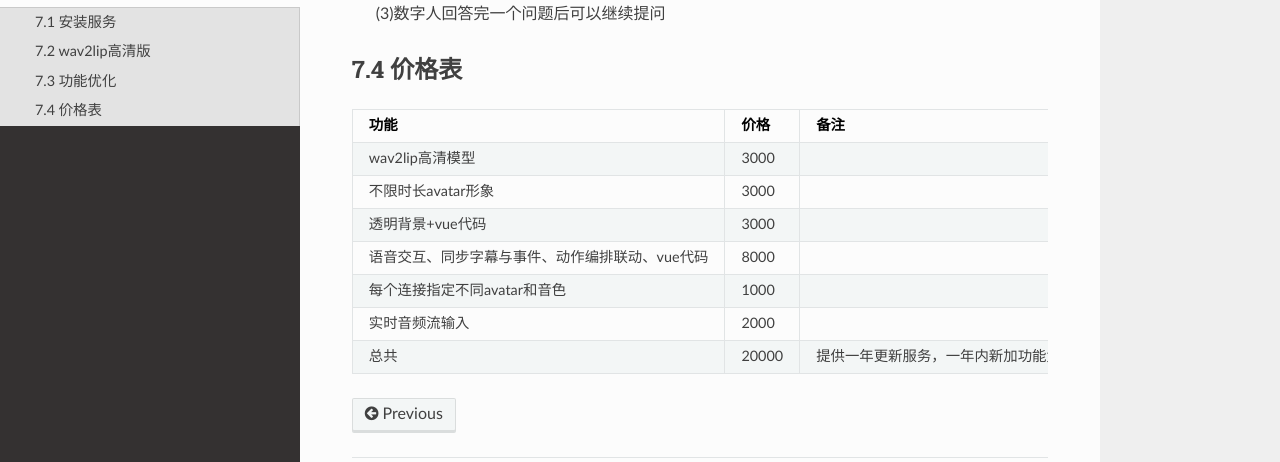
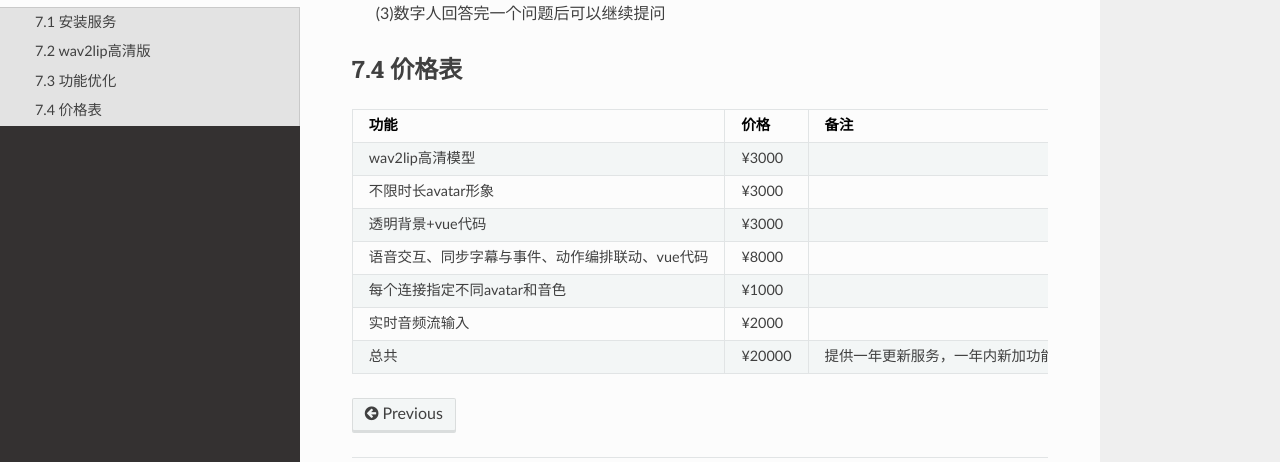
Before and after one commit to lipku/livetalking-doc, a Sphinx documentation site: the page built from docs/source/service.md, in a window 1280 px wide and 900 px high, scrolled down 778 px. Shown: the part 337-799 px from the top of the window. Built offline with Sphinx 7.4.7 and the Read the Docs theme 3.1.0, drawn with Linux system fonts in a browser that asks for light colours.

Commit message:
update doc

```diff
--- a/docs/source/service.md
+++ b/docs/source/service.md
@@ -36,10 +36,10 @@ windows平台安装 | ¥700
 ### 7.4 价格表
 功能			|价格		|备注
 :----				|:---		|:------
-wav2lip高清模型			|3000		|
-不限时长avatar形象			|3000		|
-透明背景+vue代码			|3000		|
-语音交互、同步字幕与事件、动作编排联动、vue代码			|8000		|
-每个连接指定不同avatar和音色			|1000		|
-实时音频流输入			|2000		|
-总共			|20000		| 提供一年更新服务，一年内新加功能免费提供
+wav2lip高清模型			|¥3000		|
+不限时长avatar形象			|¥3000		|
+透明背景+vue代码			|¥3000		|
+语音交互、同步字幕与事件、动作编排联动、vue代码			|¥8000		|
+每个连接指定不同avatar和音色			|¥1000		|
+实时音频流输入			|¥2000		|
+总共			|¥20000		| 提供一年更新服务，一年内新加功能免费提供
```
